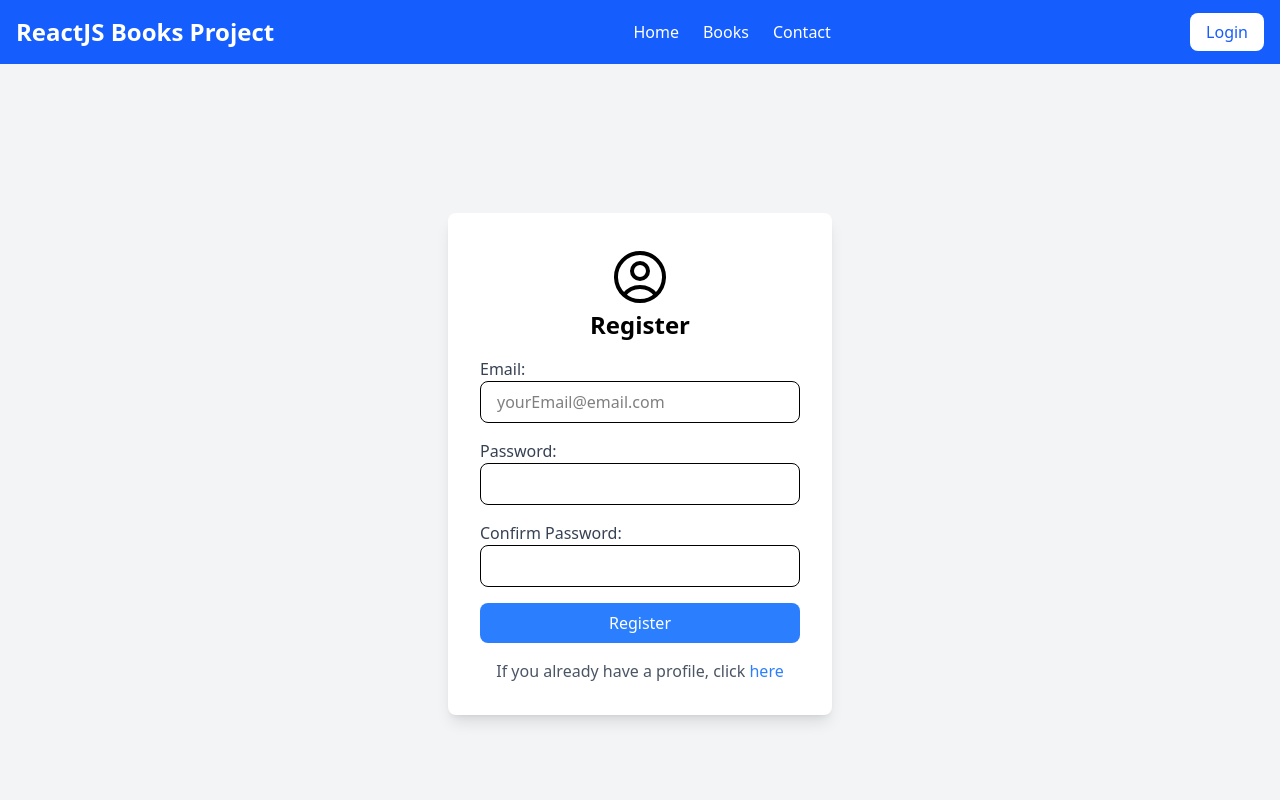
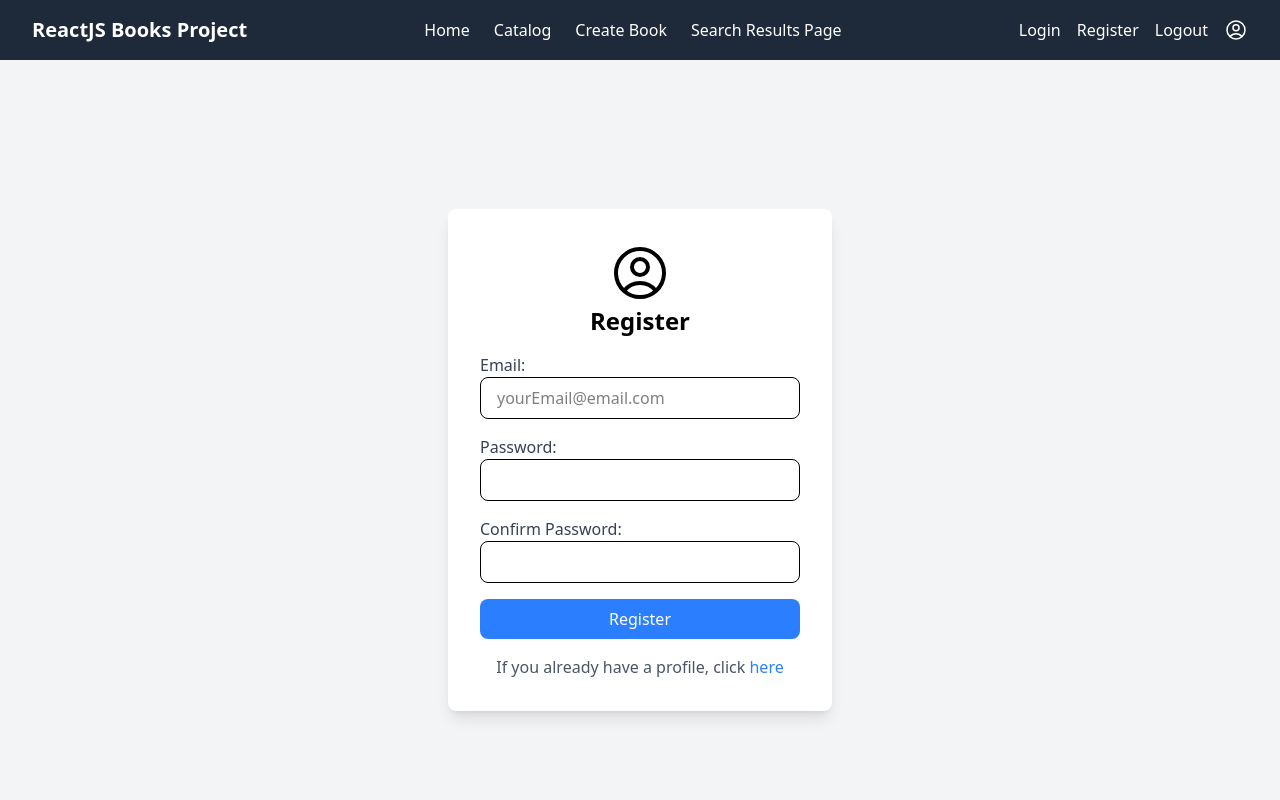
Before and after one commit to KrisZeynev/ReactJS_Books_Project, a React (Vite) app in the folder client/: page / in a window 1280 px wide. Shown: the top 800 px of the page. Built offline with nearby package versions, Linux system fonts and the light colour scheme.

Commit message:
Update Header.jsx

```diff
--- a/client/src/components/header/Header.jsx
+++ b/client/src/components/header/Header.jsx
@@ -1,38 +1,58 @@
-import { useState } from "react";
-
 export default function Header() {
-    const [isOpen, setIsOpen] = useState(false);
-
   return (
-      <header className="bg-blue-600 text-white p-4 shadow-md">
-        <div className="container mx-auto flex justify-between items-center">
-          <h1 className="text-2xl font-bold">ReactJS Books Project</h1>
-
-          <nav className="hidden md:flex space-x-6">
-            <a href="/" className="hover:underline">Home</a>
-            <a href="/books" className="hover:underline">Books</a>
-            <a href="/contact" className="hover:underline">Contact</a>
+    <header className="bg-gray-800 text-white py-4 px-8 flex flex-wrap justify-between items-center shadow-md">
+      <div className="text-xl font-bold w-full sm:w-auto text-center sm:text-left">
+        ReactJS Books Project
+      </div>
+      <nav className="w-full sm:w-auto">
+        <ul className="flex flex-wrap justify-center sm:justify-start space-x-4 sm:space-x-6">
+          <li>
+            <a href="#" className="hover:text-gray-400">
+              Home
+            </a>
+          </li>
+          <li>
+            <a href="#" className="hover:text-gray-400">
+              Catalog
+            </a>
+          </li>
+          <li>
+            <a href="#" className="hover:text-gray-400">
+              Create Book
+            </a>
+          </li>
+          <li>
+            <a href="#" className="hover:text-gray-400">
+              Search Results Page
+            </a>
+          </li>
+        </ul>
       </nav>
-
-          <div className="hidden md:block">
-            <a href="/login" className="bg-white text-blue-600 px-4 py-2 rounded-lg hover:bg-gray-200">
+      <div className="flex flex-wrap justify-center sm:justify-end items-center space-x-4 w-full sm:w-auto mt-2 sm:mt-0">
+        <a href="#" className="hover:text-gray-400">
           Login
         </a>
+        <a href="#" className="hover:text-gray-400">
+          Register
+        </a>
+        <a href="#" className="hover:text-gray-400">
+          Logout
+        </a>
+        <svg
+          xmlns="http://www.w3.org/2000/svg"
+          fill="none"
+          viewBox="0 0 24 24"
+          strokeWidth={1.5}
+          stroke="currentColor"
+          className="size-6"
+        >
+          <path
+            strokeLinecap="round"
+            strokeLinejoin="round"
+            d="M17.982 18.725A7.488 7.488 0 0 0 12 15.75a7.488 7.488 0 0 0-5.982 2.975m11.963 0a9 9 0 1 0-11.963 0m11.963 0A8.966 8.966 0 0 1 12 21a8.966 8.966 0 0 1-5.982-2.275M15 9.75a3 3 0 1 1-6 0 3 3 0 0 1 6 0Z"
+          />
+        </svg>
       </div>
-
-          <button className="md:hidden" onClick={() => setIsOpen(!isOpen)}>
-            <i className="fas fa-bars text-2xl"></i>
-          </button>
-        </div>
-
-        {isOpen && (
-          <div className="md:hidden bg-blue-700 text-center py-4">
-            <a href="/" className="block py-2 hover:underline">Home</a>
-            <a href="/books" className="block py-2 hover:underline">Books</a>
-            <a href="/contact" className="block py-2 hover:underline">Contact</a>
-            <a href="/login" className="block py-2 bg-white text-blue-600 rounded-lg mx-4 mt-2">Login</a>
-          </div>
-        )}
     </header>
   );
 }
```
Lines whose indentation alone changed are shown as unchanged.
